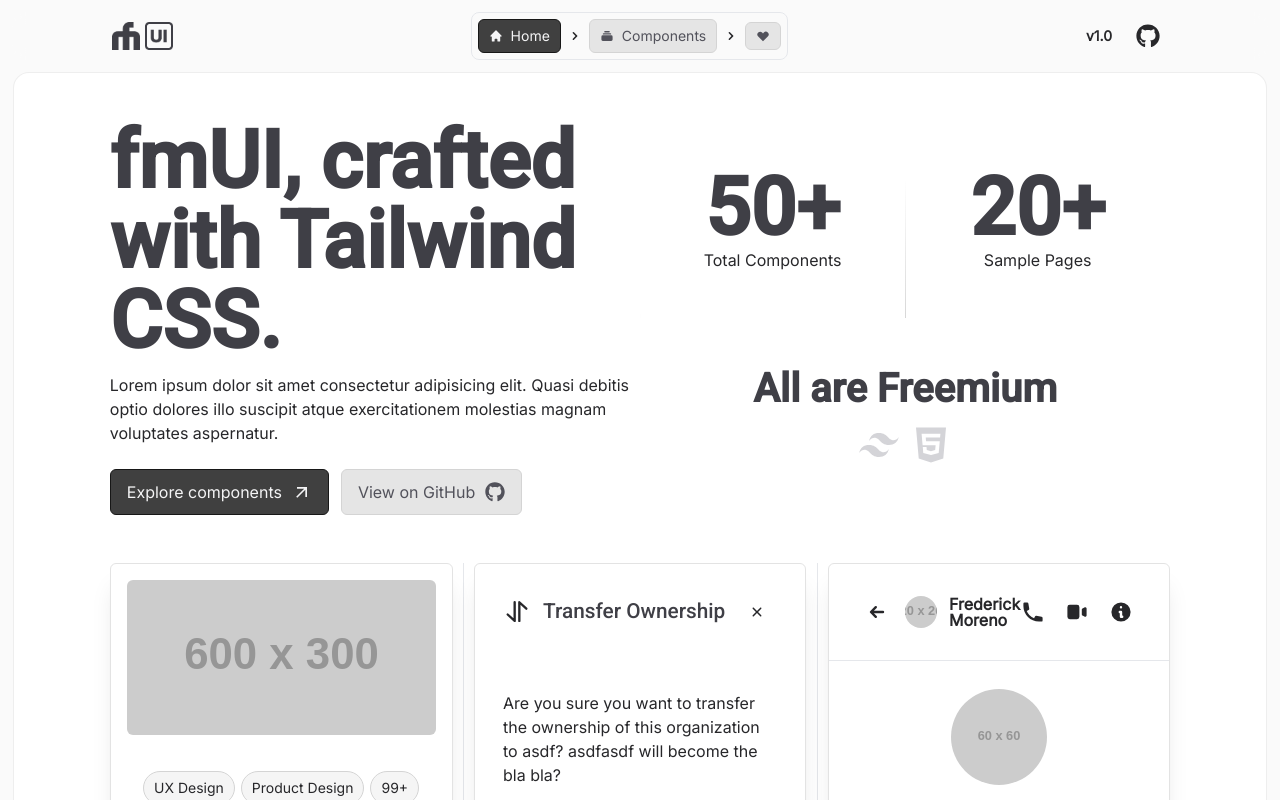
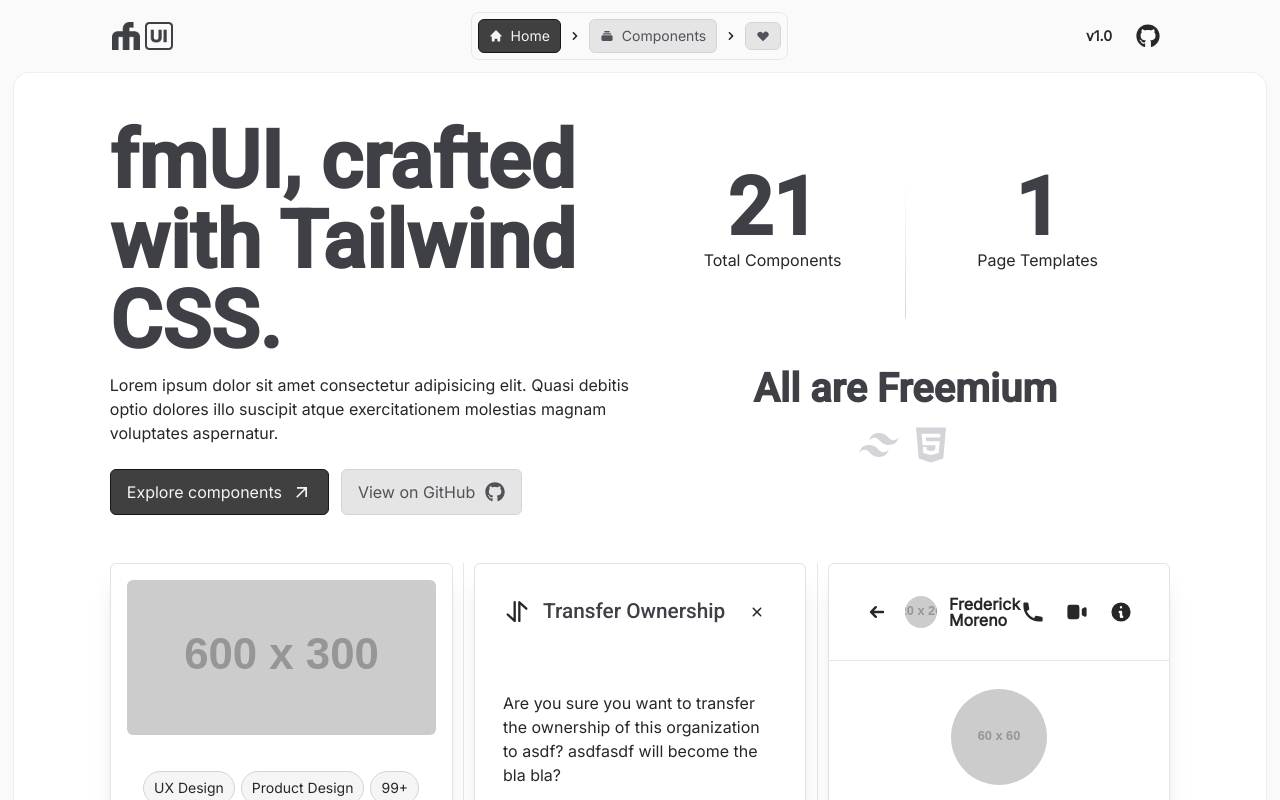
Before and after one commit to fwedwicc/fmUI, a React (Vite) app: page / in a window 1280 px wide. Shown: the top 800 px of the page. Built offline with nearby package versions, Linux system fonts and the light colour scheme.

Commit message:
Added function in the hero section to get the number of components and templates and display it dyamically

```diff
--- a/src/components/Hero.jsx
+++ b/src/components/Hero.jsx
@@ -1,10 +1,20 @@
-import React from 'react'
+import React from 'react';
 import { Link } from 'react-router-dom';
 import { RiTailwindCssFill } from "react-icons/ri";
 import { FaHtml5, FaGithub } from "react-icons/fa";
 import { MdArrowOutward } from "react-icons/md";
+import { elementsData, templatesData } from '../constants';
+
+const getTotalTabs = (data) => {
+  return Object.values(data).reduce((total, element) => {
+    return total + element.tabs.length;
+  }, 0);
+};
 
 const Hero = () => {
+  const totalComponents = getTotalTabs(elementsData);
+  const totalTemplates = getTotalTabs(templatesData);
+
   return (
     <div className='grid grid-cols-1 lg:grid-cols-2'>
       <div className='col-span-1 space-y-6'>
@@ -28,15 +38,15 @@
       <div className='col-span-1 grid grid-cols-2 grid-rows-2'>
         <div className='col-span-1 row-span-1 bg-border-gradient-1 p-[0.5px]'>
           <div className='bg-white w-full h-full flex flex-col justify-center items-center'>
-            <h1 className='text-[5rem] leading-none font-black'>50+</h1>
+            <h1 className='text-[5rem] leading-none font-black'>{totalComponents}</h1>
             <span>Total Components</span>
           </div>
         </div>
 
         <div className='col-span-1 row-span-1 bg-border-gradient-2 p-[0.5px]'>
           <div className='bg-white w-full h-full flex flex-col justify-center items-center'>
-            <h1 className='text-[5rem] leading-none font-black'>20+</h1>
-            <span>Sample Pages</span>
+            <h1 className='text-[5rem] leading-none font-black'>{totalTemplates}</h1>
+            <span>Page Templates</span>
           </div>
         </div>
         <div className='col-span-2 row-span-1 bg-border-gradient-3 p-[0.5px]'>
@@ -49,7 +59,7 @@
         </div>
       </div>
     </div>
-  )
+  );
 }
 
-export default Hero
+export default Hero;
--- a/src/pages/Components.jsx
+++ b/src/pages/Components.jsx
@@ -17,7 +17,7 @@
           <div className='space-y-10'>
             {/* Rendered Elements */}
             <div className='space-y-6'>
-              <h1 className='text-[2.5rem] leading-none font-semibold'>Elements</h1>
+              <h1 className='text-[2.5rem] leading-none font-semibold'>Components</h1>
               <div className='grid lg:grid-cols-4 grid-cols-2 gap-4'>
                 {Object.keys(elementsData).map(key => (
                   <Card
```
